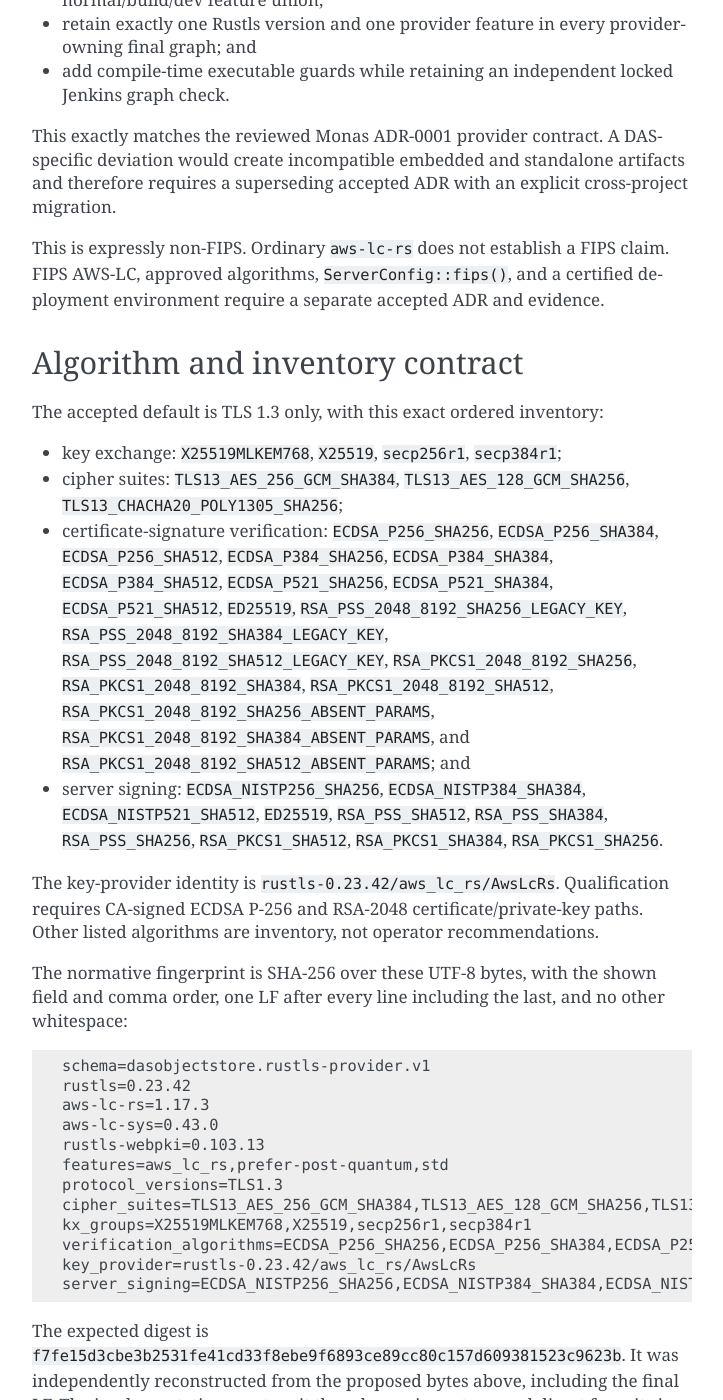
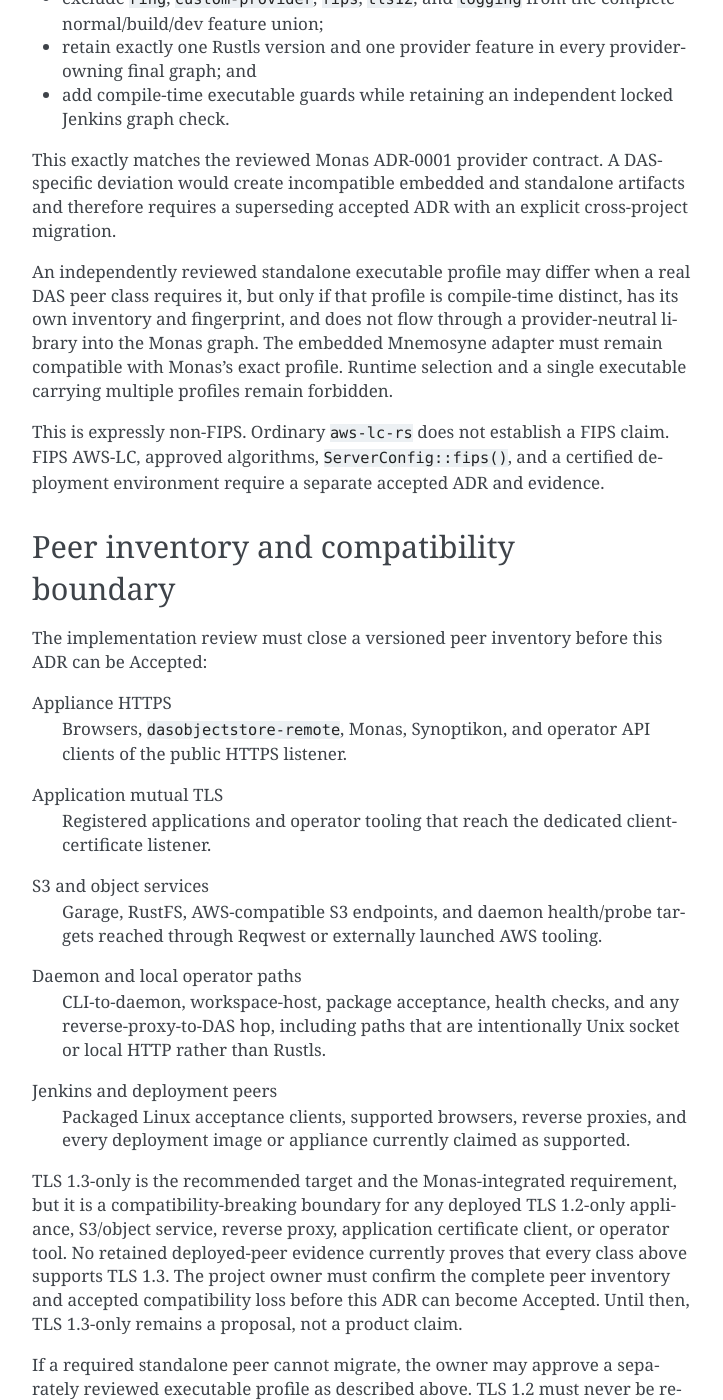
Before and after one commit to sagrudd/DASObjectStore, a Sphinx documentation site: the page built from docs/adr/0001-rustls-crypto-provider.rst, in a window 1280 px wide and 1400 px high, scrolled down 2664 px. Shown: the whole window, without its empty margins (388-1111 px from the left). Built offline with Sphinx 7.4.7, drawn with Linux system fonts in a browser that asks for light colours; some of the changed text lies outside the part shown.

Commit message:
Clarify DAS TLS trust and compatibility boundaries

```diff
--- a/docs/adr/0001-rustls-crypto-provider.rst
+++ b/docs/adr/0001-rustls-crypto-provider.rst
@@ -118,14 +118,62 @@
 artifacts and therefore requires a superseding accepted ADR with an explicit
 cross-project migration.
 
+An independently reviewed standalone executable profile may differ when a
+real DAS peer class requires it, but only if that profile is compile-time
+distinct, has its own inventory and fingerprint, and does not flow through a
+provider-neutral library into the Monas graph. The embedded Mnemosyne adapter
+must remain compatible with Monas's exact profile. Runtime selection and a
+single executable carrying multiple profiles remain forbidden.
+
 This is expressly non-FIPS. Ordinary ``aws-lc-rs`` does not establish a FIPS
 claim. FIPS AWS-LC, approved algorithms, ``ServerConfig::fips()``, and a
 certified deployment environment require a separate accepted ADR and evidence.
 
-Algorithm and inventory contract
---------------------------------
+Peer inventory and compatibility boundary
+-----------------------------------------
 
-The accepted default is TLS 1.3 only, with this exact ordered inventory:
+The implementation review must close a versioned peer inventory before this
+ADR can be Accepted:
+
+Appliance HTTPS
+   Browsers, ``dasobjectstore-remote``, Monas, Synoptikon, and operator API
+   clients of the public HTTPS listener.
+
+Application mutual TLS
+   Registered applications and operator tooling that reach the dedicated
+   client-certificate listener.
+
+S3 and object services
+   Garage, RustFS, AWS-compatible S3 endpoints, and daemon health/probe
+   targets reached through Reqwest or externally launched AWS tooling.
+
+Daemon and local operator paths
+   CLI-to-daemon, workspace-host, package acceptance, health checks, and any
+   reverse-proxy-to-DAS hop, including paths that are intentionally Unix
+   socket or local HTTP rather than Rustls.
+
+Jenkins and deployment peers
+   Packaged Linux acceptance clients, supported browsers, reverse proxies,
+   and every deployment image or appliance currently claimed as supported.
+
+TLS 1.3-only is the recommended target and the Monas-integrated requirement,
+but it is a compatibility-breaking boundary for any deployed TLS 1.2-only
+appliance, S3/object service, reverse proxy, application certificate client,
+or operator tool. No retained deployed-peer evidence currently proves that
+every class above supports TLS 1.3. The project owner must confirm the complete
+peer inventory and accepted compatibility loss before this ADR can become
+Accepted. Until then, TLS 1.3-only remains a proposal, not a product claim.
+
+If a required standalone peer cannot migrate, the owner may approve a
+separately reviewed executable profile as described above. TLS 1.2 must never
+be re-enabled by feature unification, in a provider-neutral library, or in the
+Monas-integrated graph.
+
+Algorithm and proposed inventory contract
+-----------------------------------------
+
+Subject to that peer confirmation, the proposed default is TLS 1.3 only, with
+this exact ordered inventory:
 
 * key exchange: ``X25519MLKEM768``, ``X25519``, ``secp256r1``,
   ``secp384r1``;
@@ -194,6 +242,26 @@
 hostname; no implementation or test may disable certificate or hostname
 verification.
 
+Capture-only enrollment is the sole exception, and it is not an authenticated
+application client. The first-contact probe may complete an AWS-LC TLS 1.3
+handshake using signature-valid certificate parsing while deliberately
+withholding chain and hostname trust. It sends zero HTTP or other application
+data, presents no client certificate, token, password, cookie, or credential,
+and treats every captured identity field as explicitly untrusted. It parses
+the leaf certificate only after the server proves possession of its signing
+key, then displays the requested/resolved address, certificate SANs, validity,
+leaf SHA-256 fingerprint, SPKI fingerprint, and whether the requested address
+matches a SAN.
+
+The probe must label mismatch and untrusted state prominently and must not
+discover appliance identity, persist trust, authenticate, or send any
+credential. Enrollment requires the operator to compare the full fingerprint
+over a separate trusted channel and explicitly confirm that exact fingerprint.
+Only after confirmation may a trust record be persisted. Every subsequent
+discovery, authentication, control, renewal, appliance, or S3 credential path
+uses the enrolled certificate/CA or pin *and* validates the selected hostname.
+Capture-only behavior must not be reusable through a general Reqwest client.
+
 Operator-managed reverse-proxy TLS remains a distinct deployment boundary.
 The proxy becomes part of the trusted computing base, its DAS hop must be
 private or authenticated, and forwarded headers are never an identity source.
@@ -214,6 +282,20 @@
 
 Packaged Linux qualification must additionally prove:
 
+* capture-only enrollment uses AWS-LC and TLS 1.3, verifies the handshake
+  signature, sends zero application bytes and zero credentials, and records
+  no trust before explicit confirmation;
+* capture display contains the requested/resolved address, SANs, validity,
+  full leaf/SPKI fingerprints, address-match result, and an untrusted label;
+* invalid handshake signatures, missing/invalid leaf certificates, malformed
+  SANs, expired/not-yet-valid certificates, unsupported protocol versions,
+  and operator fingerprint mismatch fail without persistence or application
+  data;
+* a SAN/address mismatch may be displayed for diagnosis but cannot silently
+  choose a trusted server name or proceed without out-of-band fingerprint
+  confirmation;
+* after enrollment, wrong pin/CA, wrong hostname, changed certificate, and
+  changed endpoint fail before credentials or application requests are sent;
 * hostname- and CA-validating public HTTPS health for ECDSA P-256 and RSA-2048;
 * client-CA-validating mutual TLS, including wrong-CA and wrong-host negatives;
 * outbound daemon and remote Reqwest paths against a local CA-authenticated
@@ -222,7 +304,8 @@
   bypassing WebPKI checks;
 * successful TLS 1.3 ``X25519MLKEM768`` and ``X25519`` negotiation, with
   version, suite, and group retained;
-* TLS 1.2-only negotiation fails;
+* TLS 1.2-only negotiation fails for the proposed Monas-compatible profile,
+  with the peer-inventory decision retained as evidence;
 * every executable and test binary's normal/build/dev feature graph matches
   its declared provider-owning or Rustls-absent class; and
 * termination releases listeners and preserves existing rollback behavior.
```
Also changed, not shown: other parts of docs/adr/0001-rustls-crypto-provider.rst (+1 -1 lines).
